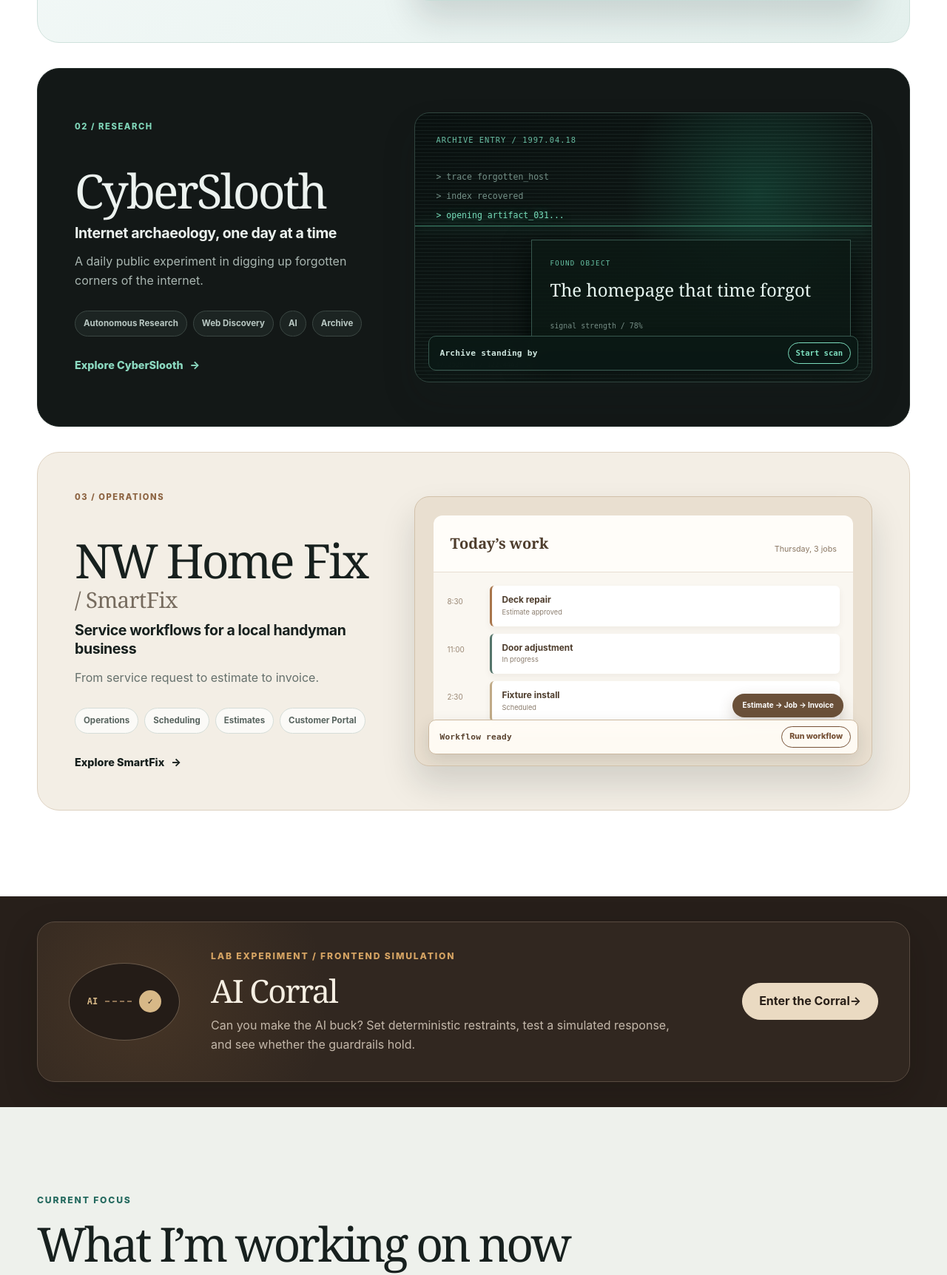
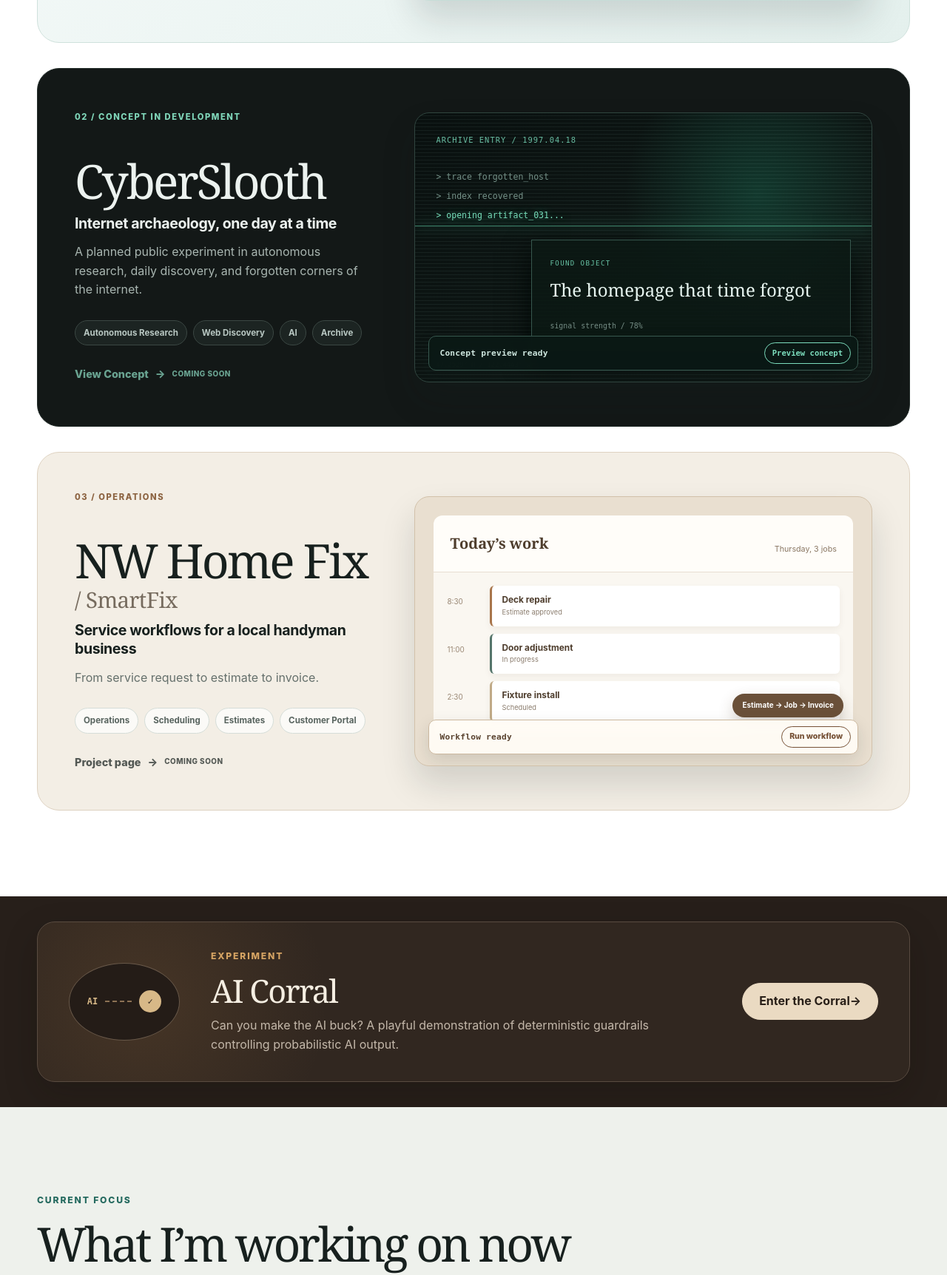
Before and after one commit to grgdougall-crypto/gregdougall.com, a Flask app: page / in a window 1280 px wide. Shown: the part 1525-3249 px from the top of the page at 74% size. Run offline with Flask 3, Linux system fonts and the light colour scheme.

Commit message:
Polish portfolio for public launch

```diff
--- a/index.html
+++ b/index.html
@@ -23,7 +23,7 @@
         <a href="#now">Now</a>
         <a href="#about">About</a>
         <a href="#resume" aria-disabled="true" class="placeholder-link">Resume <span class="sr-only">(coming soon)</span></a>
-        <a href="contact.html">Contact</a>
+        <a href="/contact">Contact</a>
       </nav>
       <a class="button button-small nav-cta" href="#projects">View Projects</a>
     </div>
@@ -84,7 +84,7 @@
             <p class="project-subtitle">AI-assisted knowledge integrity and workflow management</p>
             <p>Governed repairs, provenance, and human-reviewed automation.</p>
             <ul class="tag-list" aria-label="Technologies"><li>Python</li><li>Flask</li><li>Workflow Engine</li><li>AI-assisted</li></ul>
-            <a class="project-link" href="projects/gnojo.html">Explore Gnojo <span aria-hidden="true">→</span></a>
+            <a class="project-link" href="/projects/gnojo">Explore Gnojo <span aria-hidden="true">→</span></a>
           </div>
           <div class="project-preview gnojo-preview" aria-label="Gnojo workflow interface preview" role="group">
             <div class="preview-top"><span>GNOJO / REPAIR QUEUE</span><b>● 3 pending</b></div>
@@ -102,12 +102,12 @@
 
         <article class="project-card project-cyber" id="project-cyberslooth">
           <div class="project-copy">
-            <span class="project-index">02 / RESEARCH</span>
+            <span class="project-index">02 / CONCEPT IN DEVELOPMENT</span>
             <h3>CyberSlooth</h3>
             <p class="project-subtitle">Internet archaeology, one day at a time</p>
-            <p>A daily public experiment in digging up forgotten corners of the internet.</p>
+            <p>A planned public experiment in autonomous research, daily discovery, and forgotten corners of the internet.</p>
             <ul class="tag-list" aria-label="Project focus"><li>Autonomous Research</li><li>Web Discovery</li><li>AI</li><li>Archive</li></ul>
-            <a class="project-link" href="#project-cyberslooth">Explore CyberSlooth <span aria-hidden="true">→</span></a>
+            <span class="project-link" aria-disabled="true">View Concept <span aria-hidden="true">→</span> <small>Coming soon</small></span>
           </div>
           <div class="project-preview cyber-preview" aria-label="CyberSlooth internet archive preview" role="group">
             <div class="scan-line" aria-hidden="true"></div>
@@ -115,7 +115,7 @@
             <div class="cyber-terminal"><span>&gt; trace forgotten_host</span><span>&gt; index recovered</span><span class="terminal-glow">&gt; opening artifact_031...</span></div>
             <div class="artifact-card"><small>FOUND OBJECT</small><strong>The homepage that time forgot</strong><span>signal strength / 78%</span></div>
             <div class="cyber-coordinates">47.2529° N / 122.4443° W</div>
-            <div class="demo-status" data-sequence="Scanning archive|Artifact discovered|Evidence indexed|Case ready"><span class="demo-step">Archive standing by</span><button type="button" class="demo-trigger" aria-label="Run CyberSlooth archive demonstration">Start scan</button></div>
+            <div class="demo-status" data-sequence="Scanning archive|Artifact discovered|Evidence indexed|Case ready"><span class="demo-step">Concept preview ready</span><button type="button" class="demo-trigger" aria-label="Run CyberSlooth concept demonstration">Preview concept</button></div>
           </div>
         </article>
 
@@ -126,7 +126,7 @@
             <p class="project-subtitle">Service workflows for a local handyman business</p>
             <p>From service request to estimate to invoice.</p>
             <ul class="tag-list" aria-label="Project focus"><li>Operations</li><li>Scheduling</li><li>Estimates</li><li>Customer Portal</li></ul>
-            <a class="project-link" href="#project-smartfix">Explore SmartFix <span aria-hidden="true">→</span></a>
+            <span class="project-link" aria-disabled="true">Project page <span aria-hidden="true">→</span> <small>Coming soon</small></span>
           </div>
           <div class="project-preview smartfix-preview" aria-label="SmartFix service operations dashboard preview" role="group">
             <div class="smartfix-bar"><strong>Today’s work</strong><span>Thursday, 3 jobs</span></div>
@@ -144,8 +144,8 @@
     <section class="corral-home-entry" aria-labelledby="corral-home-title">
       <div class="container corral-home-card">
         <div class="corral-home-mark" aria-hidden="true"><span>AI</span><i></i><strong>✓</strong></div>
-        <div><p class="eyebrow">Lab experiment / Frontend simulation</p><h2 id="corral-home-title">AI Corral</h2><p>Can you make the AI buck? Set deterministic restraints, test a simulated response, and see whether the guardrails hold.</p></div>
-        <a class="button" href="projects/ai-corral.html">Enter the Corral <span aria-hidden="true">→</span></a>
+        <div><p class="eyebrow">Experiment</p><h2 id="corral-home-title">AI Corral</h2><p>Can you make the AI buck? A playful demonstration of deterministic guardrails controlling probabilistic AI output.</p></div>
+        <a class="button" href="/projects/ai-corral">Enter the Corral <span aria-hidden="true">→</span></a>
       </div>
     </section>
 
@@ -175,7 +175,7 @@
     <section class="section about-section" id="about">
       <div class="container about-grid">
         <div class="profile-placeholder" role="img" aria-label="Neutral profile image placeholder"><span>GD</span><small>Profile image</small></div>
-        <div class="about-copy"><p class="eyebrow">About</p><h2>About Greg</h2><p>I’m transitioning deeper into IT and cybersecurity while building practical systems that solve real problems. I enjoy taking messy processes, understanding the constraints, and building tools that make them better. I learn by doing.</p><a class="text-link" href="contact.html">Start a conversation <span aria-hidden="true">↘</span></a></div>
+        <div class="about-copy"><p class="eyebrow">About</p><h2>About Greg</h2><p>I’m transitioning deeper into IT and cybersecurity while building practical systems that solve real problems. I enjoy taking messy processes, understanding the constraints, and building tools that make them better. I learn by doing.</p><a class="text-link" href="/contact">Start a conversation <span aria-hidden="true">↘</span></a></div>
       </div>
     </section>
   </main>
@@ -183,8 +183,8 @@
   <footer class="site-footer" id="contact">
     <div class="container footer-top">
       <div><a class="wordmark footer-wordmark" href="#top">Greg Dougall</a><p>Practical systems, thoughtfully built.</p></div>
-      <nav aria-label="Footer navigation"><a href="#projects">Projects</a><a href="#resume" aria-disabled="true" class="placeholder-link">Resume <span class="sr-only">(coming soon)</span></a><a href="contact.html">Contact</a></nav>
-      <div class="social-placeholders" aria-label="Social links coming soon"><button type="button" disabled title="GitHub link coming soon">GitHub</button><button type="button" disabled title="LinkedIn link coming soon">LinkedIn</button><button type="button" disabled title="Email link coming soon">Email</button></div>
+      <nav aria-label="Footer navigation"><a href="#projects">Projects</a><a href="#resume" aria-disabled="true" class="placeholder-link">Resume <span class="sr-only">(coming soon)</span></a><a href="/contact">Contact</a></nav>
+      <div class="social-placeholders" aria-label="Social links"><a href="https://github.com/grgdougall-crypto" target="_blank" rel="noopener noreferrer">GitHub <span class="sr-only">(opens in a new tab)</span></a><button type="button" disabled title="LinkedIn coming soon">LinkedIn <span class="sr-only">(coming soon)</span></button><a href="mailto:hello@gregdougall.com">Email</a></div>
     </div>
     <div class="container footer-bottom"><span>© <span id="current-year">2025</span> Greg Dougall</span><span>Tacoma, Washington</span></div>
   </footer>
--- a/static/css/styles.css
+++ b/static/css/styles.css
@@ -107,7 +107,7 @@ h1 { margin-bottom: 22px; font-family: Georgia, "Times New Roman", serif; font-s
 .project-copy > p:not(.project-subtitle) { color: var(--muted); }
 .tag-list { display: flex; flex-wrap: wrap; gap: 8px; margin: 28px 0 0; padding: 0; list-style: none; }
 .tag-list li { padding: 7px 11px; border: 1px solid #d5ddd8; border-radius: 999px; color: #58645f; background: rgba(255,255,255,.7); font-size: .72rem; font-weight: 700; }
-.project-link { display: inline-flex; align-items: center; gap: 9px; margin-top: 27px; font-size: .9rem; font-weight: 800; text-decoration: none; }
+.project-link { display: inline-flex; align-items: center; gap: 9px; margin-top: 27px; font-size: .9rem; font-weight: 800; text-decoration: none; }.project-link[aria-disabled="true"] { opacity:.72;cursor:not-allowed; }.project-link small { font-size:.62rem;letter-spacing:.05em;text-transform:uppercase; }
 .project-link span { transition: transform .2s ease; }
 .project-link:hover span, .project-link:focus-visible span { transform: translateX(4px); }
 .project-cyber .project-link { color: #8bd9c0; }
@@ -228,7 +228,7 @@ h1 { margin-bottom: 22px; font-family: Georgia, "Times New Roman", serif; font-s
 .footer-top p { margin-top: 7px; color: #9aa8a3; font-size: .9rem; }
 .site-footer nav, .social-placeholders { display: flex; gap: 26px; }
 .site-footer nav a { color: #a9b5b0; }
-.social-placeholders button { padding: 0; border: 0; color: #8d9b96; background: none; font-weight: 600; cursor: not-allowed; }
+.social-placeholders a,.social-placeholders button { padding: 0; border: 0; color: #8d9b96; background: none; font:inherit;font-size:.82rem;font-weight:600; }.social-placeholders a { color:#a9b5b0; }.social-placeholders a:hover,.social-placeholders a:focus-visible { color:#fff; }.social-placeholders button { cursor:not-allowed; }
 .footer-bottom { display: flex; justify-content: space-between; margin-top: 62px; padding-top: 20px; border-top: 1px solid #26302d; color: #87948f; font-size: .78rem; text-transform: uppercase; letter-spacing: .08em; }
 
 :focus-visible { outline: 3px solid #4ea892; outline-offset: 4px; }
```
Also changed, not shown: contact.html (+5 -5 lines), projects/ai-corral.html (+5 -5 lines), projects/gnojo.html (+6 -6 lines).
